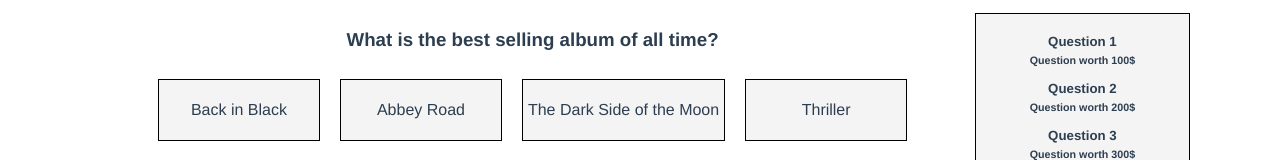
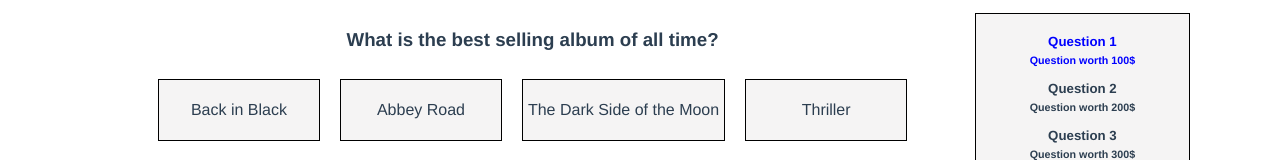
Before and after one commit to kotryn/warsawjs-workshop-13-quiz, a Vue app: page /game in a window 1280 px wide. Shown: the top 160 px of the page. Built offline with nearby package versions, Linux system fonts and the light colour scheme.

Commit message:
naprawiony blad

```diff
--- a/src/components/Game.vue
+++ b/src/components/Game.vue
@@ -9,7 +9,7 @@
     <div id="list">
       <QuestionsList
         :questions="questions"
-        :currentRound="currentRound"
+        :thisQuestionIndex="currentRound"
       />
     </div>
   </div>
```
